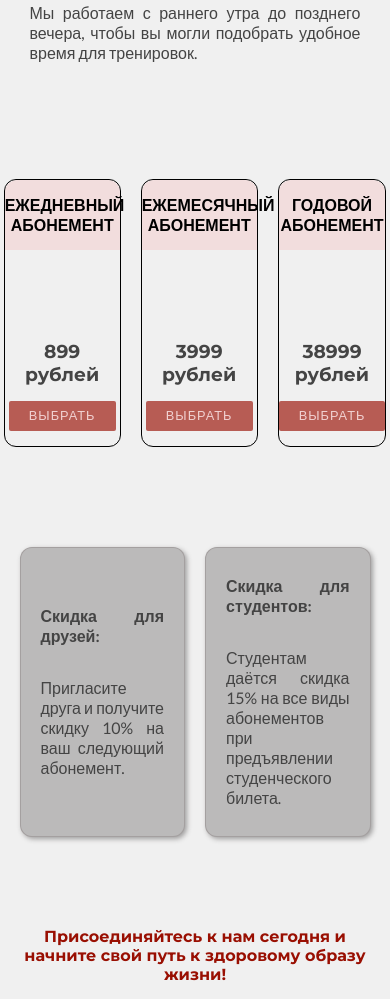
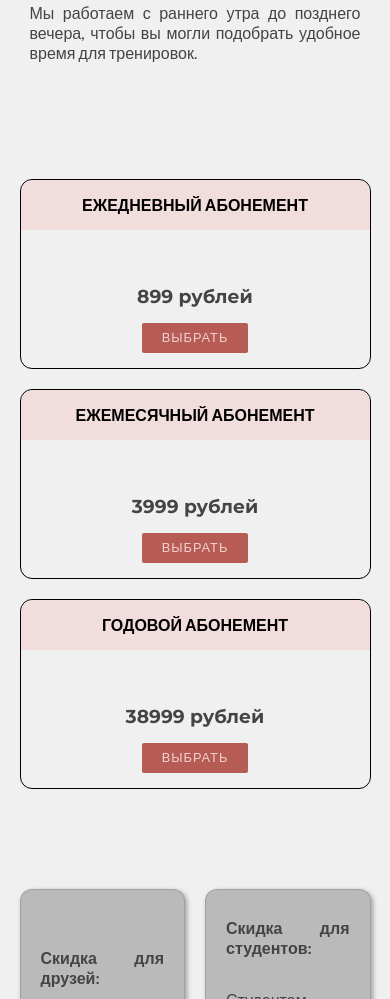
Before and after one commit to Ana-Litv/FitZone-Landing-Page, a plain HTML site: page index.html in a window 390 px wide. Shown: the part 2269-3268 px from the top of the page. Drawn offline with nearby package versions, Linux system fonts and the light colour scheme.

Commit message:
Changes of the responsive design

```diff
--- a/styles.css
+++ b/styles.css
@@ -322,6 +322,7 @@ p {
 @media screen and (max-width: 600px) {
   #About_us {
     padding-top: 70px;
+    scroll-margin-top: 20px;
   }
 
   .services .options {
@@ -333,6 +334,11 @@ p {
     width: 100%;
     margin-bottom: 20px;
   }
+
+  #Services {
+    scroll-margin-top: 80px;
+  }
+
 }
 
 .advantages {
@@ -365,10 +371,6 @@ section>h2#Advantages {
 }
 
 @media (max-width: 600px) {
-  #pricing {
-    display: flex;
-    flex-direction: column;
-  }
 
   .advantages {
     flex-direction: column;
@@ -385,12 +387,6 @@ section>h2#Advantages {
     margin-top: 10px;
   }
 
-}
-
-.product {
-  width: 100%;
-  margin: 0 auto;
-  margin-bottom: 10px;
 }
 
 #pricing {
@@ -434,6 +430,27 @@ section>h2#Advantages {
 
 .product>button:hover {
   background-color: #ba2214dd;
+}
+
+
+@media screen and (max-width: 600px) {
+
+  #pricing {
+    display: flex;
+    flex-direction: column;
+    align-items: center;
+    scroll-margin-top: 70px;
+  }
+
+  .product {
+    width: 100%;
+    margin: 10px 0;
+  }
+
+  h3 {
+    margin-top: 55px;
+  }
+
 }
 
 .sales {
```
